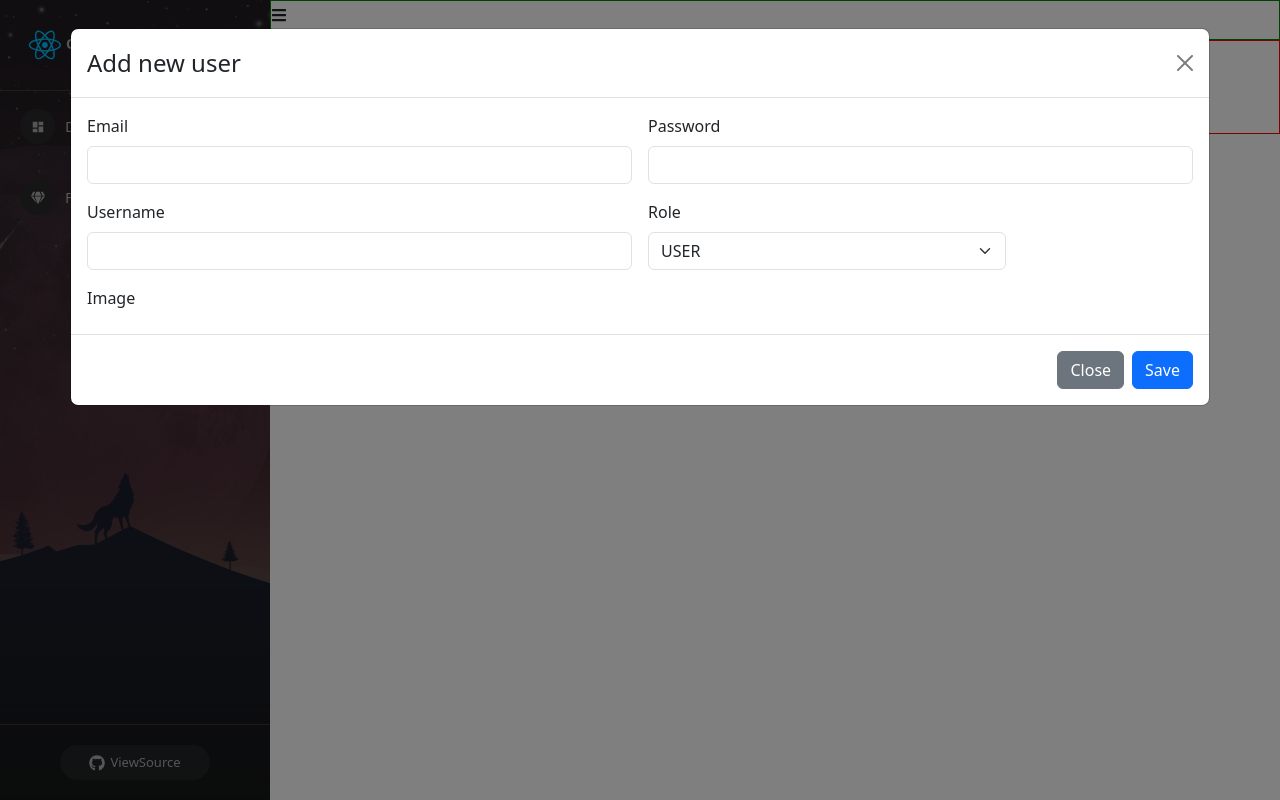
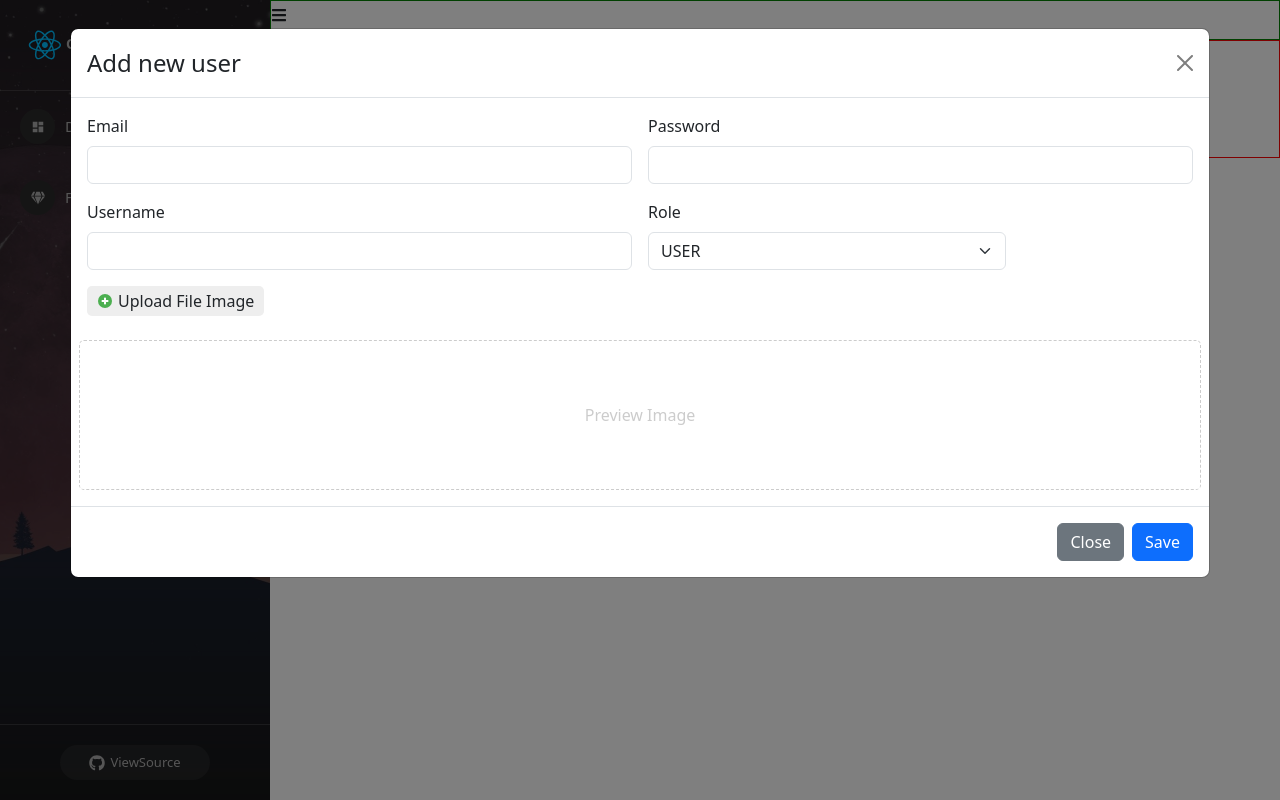
Before and after one commit to AnhQuanv/React-hook, a React (Create React App) app: page /admins/manage-users in a window 1280 px wide. Both pictures are taken after a click on the button "Launch demo modal". Built offline with nearby package versions, Linux system fonts and the light colour scheme.

Commit message:
video 57 Design Form P2 && State Modal AddNewUser

```diff
--- a/src/components/Admin/Admin.js
+++ b/src/components/Admin/Admin.js
@@ -3,6 +3,7 @@
 import './Admin.scss';
 import { useState } from "react";
 import { Link, Outlet } from "react-router-dom"
+import { FcPlus } from 'react-icons';
 
 
 const Admin = (props) => {
--- a/src/components/Admin/Content/ManageUser.js
+++ b/src/components/Admin/Content/ManageUser.js
@@ -1,12 +1,11 @@
 import ModalCreteUser from "./ModalCreateUser";
+import './ManageUser.scss';
 
 const ManageUser = (props) => {
     return (
         <div className="manage-user-container">
             <div className="title">
-
                 Manage User
-
             </div>
             <div className="users-content">
                 <div>
@@ -14,8 +13,8 @@
                 </div>
                 <div>
                     table users
-                    <ModalCreteUser />
                 </div>
+                <ModalCreteUser />
             </div>
         </div>
     )
--- /dev/null
+++ b/src/components/Admin/Content/ManageUser.scss
@@ -0,0 +1,40 @@
+.manage-user-container{
+    .users-content{
+
+    }
+}
+
+.modal-add-user {
+    .img-preview{
+        border: 1px dashed #ccc;
+        height: 150px;
+        border-radius: 5px;
+        display: flex;
+        justify-content: center;
+        align-items: center;
+        color: #ccc;
+
+        img {
+            max-width: 100%;
+            max-height: 100%;
+        }
+    }
+
+    .label-upload {
+        gap: 5px;
+        display: flex;
+        align-items: center;
+        border: 1px solid red;
+        width: fit-content;
+        padding: 3px 10px;
+        border-radius: 5px;
+        background: #eeeeee;
+        border: none;
+        cursor: pointer;
+
+        &:hover {
+            background-color: #dcdcdc;
+
+        }
+    }
+}
--- a/src/components/Admin/Content/ModalCreateUser.js
+++ b/src/components/Admin/Content/ModalCreateUser.js
@@ -1,6 +1,7 @@
 import { useState } from 'react';
 import Button from 'react-bootstrap/Button';
 import Modal from 'react-bootstrap/Modal';
+import { FcPlus } from 'react-icons/fc';
 
 const ModalCreteUser = () => {
     const [show, setShow] = useState(false);
@@ -8,13 +9,29 @@
     const handleClose = () => setShow(false);
     const handleShow = () => setShow(true);
 
+    const [email, setEmail] = useState("");
+    const [password, setPassword] = useState("");
+    const [username, setUsername] = useState("");
+    const [role, setRole] = useState("USER");
+    const [image, setImage] = useState("");
+    const [previewImage, setPreviewImage] = useState("");
+
+
+    const handleUploadImage = (event) => {
+        if (event.target && event.target.files && event.target.files[0]) {
+            setPreviewImage(URL.createObjectURL(event.target.files[0]));
+            setImage((event.target.files[0]));
+
+        }
+
+    }
     return (
         <>
             <Button variant="primary" onClick={handleShow} >
                 Launch demo modal
             </Button>
 
-            <Modal backdrop='static' show={show} onHide={handleClose} size="xl">
+            <Modal className='modal-add-user' backdrop='static' show={show} onHide={handleClose} size="xl">
                 <Modal.Header closeButton>
                     <Modal.Title>Add new user</Modal.Title>
                 </Modal.Header>
@@ -22,26 +39,33 @@
                     <form className="row g-3">
                         <div className="col-md-6">
                             <label className="form-label">Email</label>
-                            <input type="email" className="form-control" />
+                            <input type="email" className="form-control" value={email} onChange={(event) => { setEmail(event.target.value) }} />
                         </div>
                         <div className="col-md-6">
                             <label className="form-label">Password</label>
-                            <input type="password" className="form-control" />
+                            <input type="password" className="form-control" value={password} onChange={(event) => { setPassword(event.target.value) }} />
                         </div>
                         <div className="col-md-6">
                             <label className="form-label">Username</label>
-                            <input type="text" className="form-control" />
+                            <input type="text" className="form-control" value={username} onChange={(event) => { setUsername(event.target.value) }} />
                         </div>
                         <div className="col-md-4">
                             <label className="form-label">Role</label>
-                            <select className="form-select">
-                                <option selected value="USER">USER</option>
+                            <select className="form-select" onChange={(event) => { setRole(event.target.value) }}>
+                                <option value="USER">USER</option>
                                 <option value='ADMIN'>ADMIN</option>
                             </select>
                         </div>
                         <div className='col-md-12'>
-                            <label className="form-label">Image</label>
-
+                            <label className="form-label label-upload" htmlFor='labelUpload'> <FcPlus /> Upload File Image</label>
+                            <input type='file' id='labelUpload' hidden onChange={(event) => handleUploadImage(event)} />
+                        </div>
+                        <div className='col-md-12 img-preview'>
+                            {previewImage ?
+                                <img src={previewImage} alt="Preview" />
+                                :
+                                <span>Preview Image</span>
+                            }
 
                         </div>
                     </form>
```
